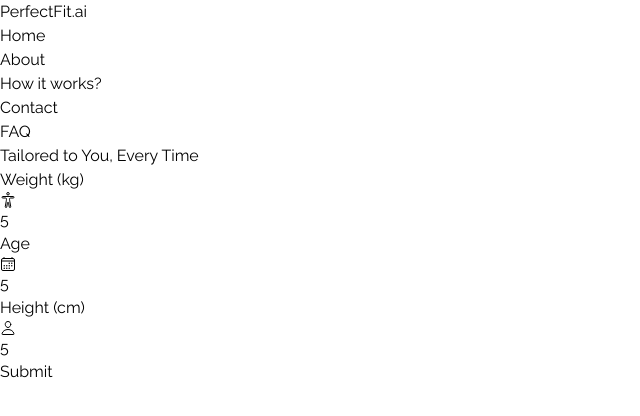
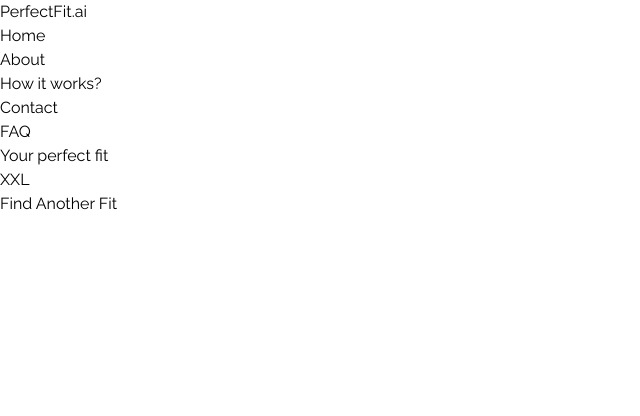
Before and after one commit to SusheelThapa/PerfectFit.ai, a React (Vite) app: page /tailor-your-fit in a window 1280 px wide. Both pictures are taken after typing "5", "5", "5" into the empty fields and a click on the button "Submit". Shown: the top 416 px of the page, without its empty margins (0-640 px from the left). Built offline with nearby package versions, Linux system fonts and the light colour scheme.

Commit message:
feat: fake api and show the size

```diff
--- /dev/null
+++ b/src/components/Size.tsx
@@ -0,0 +1,29 @@
+import React from "react";
+
+interface SizeProps {
+  size: string;
+  onFindAnotherFit: () => void;
+}
+
+const Size: React.FC<SizeProps> = ({ size, onFindAnotherFit }) => {
+  return (
+    <div className="h-[80vh] flex flex-col justify-center items-center ">
+      <div className="flex flex-col justify-center items-center p-16  rounded-full  bg-gray-100 gap-10">
+        <div className="text-5xl font-semibold tracking-wide text-gray-600">
+          Your perfect fit
+        </div>
+        <div className="text-9xl tracking-widest  mt-5 font-black text-[#F2544B]">
+          {size}
+        </div>
+        <button
+          onClick={onFindAnotherFit}
+          className="px-8 py-3 text-lg tracking-wide font-bold text-white rounded-md bg-[#F2544B] hover:bg-[#e0463e] transition duration-200 mt-6"
+        >
+          Find Another Fit
+        </button>
+      </div>
+    </div>
+  );
+};
+
+export default Size;
--- a/src/components/TailorYourFit.tsx
+++ b/src/components/TailorYourFit.tsx
@@ -1,14 +1,19 @@
-import { useRef, FormEvent } from "react";
+import { useRef, useState, FormEvent } from "react";
 import {
   IoBodyOutline,
   IoCalendarOutline,
   IoPersonOutline,
 } from "react-icons/io5";
 
-const TailorYourFit: React.FC = () => {
+interface TailorYourFitProps {
+  onSizeReceived: (size: string) => void;
+}
+
+const TailorYourFit: React.FC<TailorYourFitProps> = ({ onSizeReceived }) => {
   const weightRef = useRef<HTMLInputElement>(null);
   const ageRef = useRef<HTMLInputElement>(null);
   const heightRef = useRef<HTMLInputElement>(null);
+  const [loading, setLoading] = useState(false);
 
   const handleFormSubmit = async (event: FormEvent<HTMLFormElement>) => {
     event.preventDefault();
@@ -17,15 +22,29 @@
     const height = heightRef.current?.value;
 
     if (weight && age && height) {
+      setLoading(true);
       try {
-        // API Call
+        // Simulate an API call
+        setTimeout(() => {
+          setLoading(false);
+          onSizeReceived("XXL"); // Simulated response
+        }, 2000);
       } catch (error) {
         console.error("Error:", error);
+        setLoading(false);
       }
     } else {
       console.error("All fields are required");
     }
   };
+
+  if (loading) {
+    return (
+      <div className="flex justify-center items-center h-[80vh]">
+        <div className="loader"></div> {/* You can use a CSS loader here */}
+      </div>
+    );
+  }
 
   return (
     <div className="flex flex-col justify-center items-center h-[80vh] bg-white p-6">
@@ -37,10 +56,7 @@
         onSubmit={handleFormSubmit}
       >
         <div className="flex flex-col space-y-2">
-          <label
-            htmlFor="weight"
-            className="text-lg font-semibold tracking-wider text-gray-700"
-          >
+          <label htmlFor="weight" className="text-lg font-medium text-gray-700">
             Weight (kg)
           </label>
           <div className="relative flex items-center">
@@ -50,17 +66,14 @@
               name="weight"
               type="number"
               required
-              className="w-full pl-10 pr-3 py-3 text-base bg-gray-50 border-gray-300 rounded-lg focus:outline-none focus:ring-2 focus:ring-[#F2544B]"
+              className="w-full pl-10 pr-3 py-3 text-sm border-gray-300 rounded-lg focus:outline-none focus:ring-2 focus:ring-[#F2544B]"
               placeholder="Enter your weight"
               ref={weightRef}
             />
           </div>
         </div>
         <div className="flex flex-col space-y-2">
-          <label
-            htmlFor="age"
-            className="text-lg font-semibold tracking-wider text-gray-700"
-          >
+          <label htmlFor="age" className="text-lg font-medium text-gray-700">
             Age
           </label>
           <div className="relative flex items-center">
@@ -70,17 +83,14 @@
               name="age"
               type="number"
               required
-              className="w-full pl-10 pr-3 py-3 text-base bg-gray-50 border-gray-300 rounded-lg focus:outline-none focus:ring-2 focus:ring-[#F2544B]"
+              className="w-full pl-10 pr-3 py-3 text-sm border-gray-300 rounded-lg focus:outline-none focus:ring-2 focus:ring-[#F2544B]"
               placeholder="Enter your age"
               ref={ageRef}
             />
           </div>
         </div>
         <div className="flex flex-col space-y-2">
-          <label
-            htmlFor="height"
-            className="text-lg font-semibold tracking-wider text-gray-700"
-          >
+          <label htmlFor="height" className="text-lg font-medium text-gray-700">
             Height (cm)
           </label>
           <div className="relative flex items-center">
@@ -90,7 +100,7 @@
               name="height"
               type="number"
               required
-              className="w-full pl-10 pr-3 py-3 text-base bg-gray-50 border-gray-300 rounded-lg focus:outline-none focus:ring-2 focus:ring-[#F2544B]"
+              className="w-full pl-10 pr-3 py-3 text-sm border-gray-300 rounded-lg focus:outline-none focus:ring-2 focus:ring-[#F2544B]"
               placeholder="Enter your height"
               ref={heightRef}
             />
--- a/src/index.css
+++ b/src/index.css
@@ -19,3 +19,22 @@
     width: 100vw;
     font-family: 'Woff';
 }
+
+.loader {
+    border: 8px solid #f3f3f3;
+    border-top: 8px solid #f2544b;
+    border-radius: 50%;
+    width: 50px;
+    height: 50px;
+    animation: spin 2s linear infinite;
+}
+
+@keyframes spin {
+    0% {
+        transform: rotate(0deg);
+    }
+
+    100% {
+        transform: rotate(360deg);
+    }
+}
--- a/src/pages/TailorYourFitPage.tsx
+++ b/src/pages/TailorYourFitPage.tsx
@@ -1,11 +1,27 @@
+import { useState } from "react";
 import Header from "../components/Header";
 import TailorYourFit from "../components/TailorYourFit";
+import Size from "../components/Size";
 
 const TailorYourFitPage = () => {
+  const [size, setSize] = useState<string | null>(null);
+
+  const handleSizeReceived = (receivedSize: string) => {
+    setSize(receivedSize);
+  };
+
+  const handleFindAnotherFit = () => {
+    setSize(null);
+  };
+
   return (
-    <div className="px-24 py-6 border-2 h-[100vh]">
+    <div className="px-24 py-6 border-2 h-[100vh] bg-white">
       <Header />
-      <TailorYourFit />
+      {size ? (
+        <Size size={size} onFindAnotherFit={handleFindAnotherFit} />
+      ) : (
+        <TailorYourFit onSizeReceived={handleSizeReceived} />
+      )}
     </div>
   );
 };
```
